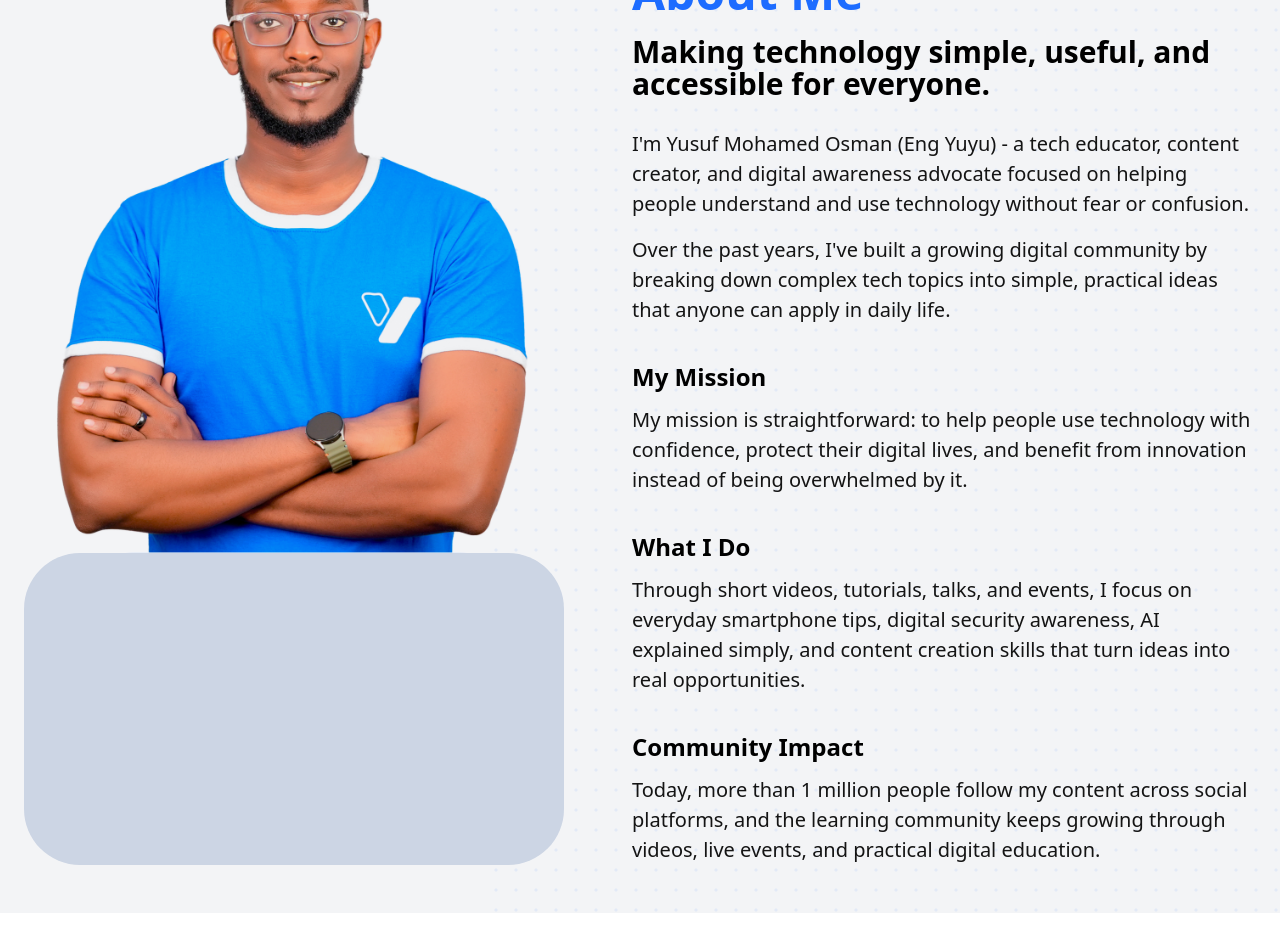
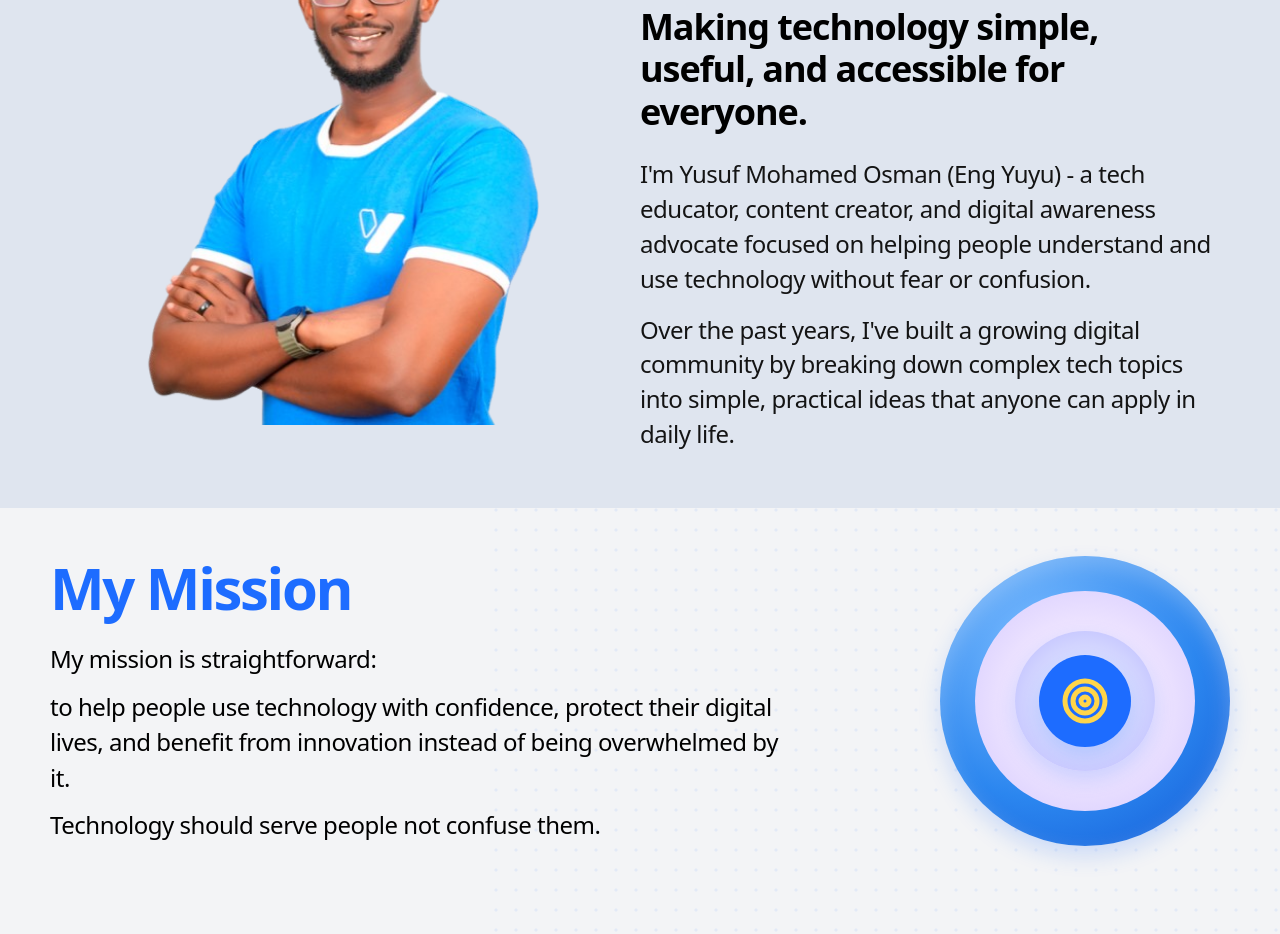
Before and after one commit to IshakAbdiazizHussen/Eng.yusuf-vision, a Next.js app: page /about in a window 1280 px wide. Shown: the part 340-1274 px from the top of the page. Before the commit the page ends 1253 px from the top, so only its background shows below. Built offline with nearby package versions, Linux system fonts and the light colour scheme.

Commit message:
adding another section and replacing the old sectio in about page

```diff
--- a/src/app/about/page.tsx
+++ b/src/app/about/page.tsx
@@ -1,72 +1,83 @@
 import Image from "next/image"
+import { Target } from "lucide-react"
 import { PageFrame } from "@/components/page-frame"
 
 export default function AboutPage() {
   return (
     <PageFrame>
-      <section className="mt-10 grid grid-cols-1 gap-10 xl:mt-24 xl:grid-cols-[560px_1fr] xl:gap-12">
-        <div className="flex h-full flex-col">
+      <section className="relative left-1/2 right-1/2 mt-2 ml-[-50vw] mr-[-50vw] w-screen bg-[#dfe5ef] px-6 py-10 sm:px-10 lg:px-16 lg:py-14">
+        <div className="mx-auto grid w-full max-w-[1400px] grid-cols-1 items-center gap-10 lg:grid-cols-[520px_1fr] lg:gap-14">
+          <div className="flex justify-center lg:justify-end">
             <Image
-            src="/engY.png"
+              src="/yuyu-removebg-preview.png"
               alt="About Eng Yuyu"
-            width={526}
-            height={628}
-            className="mx-auto h-auto w-full max-w-[540px] rounded-[28px] object-contain mix-blend-multiply dark:mix-blend-normal xl:mx-0"
+              width={900}
+              height={1200}
+              className="h-auto w-full max-w-[420px] object-contain lg:max-w-[470px]"
+              priority
             />
-          <div className="mt-0 hidden w-full max-w-[540px] flex-1 rounded-[56px] bg-[#ccd5e4] xl:block" />
           </div>
 
-        <div className="max-w-[1120px] pt-3">
-          <div className="mb-8 flex flex-wrap gap-3 sm:gap-5">
-            <span className="inline-flex h-12 items-center rounded-2xl bg-[#dfdfdf] px-6 text-[16px] font-semibold text-black sm:h-14 sm:px-10 sm:text-[20px]">
+          <div className="max-w-[760px]">
+            <div className="mb-8 flex flex-wrap gap-4">
+              <span className="inline-flex h-12 items-center rounded-full bg-white/60 px-6 text-[18px] font-semibold text-[#1d6cff]">
                 Tech Influencer
               </span>
-            <span className="inline-flex h-12 items-center rounded-2xl bg-[#dbe5f7] px-6 text-[16px] font-semibold text-[#1d6cff] sm:h-14 sm:px-10 sm:text-[20px]">
+              <span className="inline-flex h-12 items-center rounded-full bg-white/60 px-6 text-[18px] font-semibold text-[#1d6cff]">
                 Digital Creator
               </span>
             </div>
 
-          <h1 className="text-4xl font-bold leading-none text-[#1d6cff] sm:text-5xl">
+            <h1 className="text-[54px] font-bold leading-none tracking-[-0.04em] text-[#1d6cff] sm:text-[66px]">
               About Me
             </h1>
-          <h2 className="mt-5 text-2xl font-bold leading-[1.08] text-black sm:text-3xl">
+
+            <h2 className="mt-6 max-w-[760px] text-[30px] font-bold leading-[1.18] tracking-[-0.03em] text-black sm:text-[36px]">
               Making technology simple, useful, and accessible for everyone.
             </h2>
 
-          <p className="mt-7 text-lg font-light leading-[1.5] text-[#141414] sm:text-xl">
-            I&apos;m Yusuf Mohamed Osman (Eng Yuyu) - a tech educator, content creator,
-            and digital awareness advocate focused on helping people understand and use
-            technology without fear or confusion.
+            <div className="mt-6 max-w-[820px] space-y-4 text-[22px] leading-[1.45] tracking-[-0.02em] text-[#141414] sm:text-[24px]">
+              <p>
+                I&apos;m Yusuf Mohamed Osman (Eng Yuyu) - a tech educator, content
+                creator, and digital awareness advocate focused on helping
+                people understand and use technology without fear or confusion.
               </p>
+              <p>
+                Over the past years, I&apos;ve built a growing digital community by
+                breaking down complex tech topics into simple, practical ideas
+                that anyone can apply in daily life.
+              </p>
+            </div>
+          </div>
+        </div>
+      </section>
 
-          <p className="mt-4 text-lg font-light leading-[1.5] text-[#141414] sm:text-xl">
-            Over the past years, I&apos;ve built a growing digital community by breaking
-            down complex tech topics into simple, practical ideas that anyone can apply
-            in daily life.
-          </p>
-
-          <h3 className="mt-10 text-2xl font-bold leading-none text-black">My Mission</h3>
-          <p className="mt-4 text-lg font-light leading-[1.5] text-[#141414] sm:text-xl">
-            My mission is straightforward: to help people use technology with confidence,
-            protect their digital lives, and benefit from innovation instead of being
+      <section className="mx-auto mt-12 grid max-w-[1180px] grid-cols-1 items-center gap-12 px-4 pb-10 sm:px-0 lg:grid-cols-[1fr_380px]">
+        <div className="max-w-[760px]">
+          <h2 className="text-[58px] font-bold leading-none tracking-[-0.04em] text-[#1d6cff]">
+            My Mission
+          </h2>
+          <div className="mt-6 space-y-3 text-[22px] leading-[1.48] tracking-[-0.02em] text-black sm:text-[24px]">
+            <p>My mission is straightforward:</p>
+            <p>
+              to help people use technology with confidence, protect their
+              digital lives, and benefit from innovation instead of being
               overwhelmed by it.
             </p>
+            <p>Technology should serve people not confuse them.</p>
+          </div>
+        </div>
 
-          <h3 className="mt-10 text-2xl font-bold leading-none text-black">What I Do</h3>
-          <p className="mt-4 text-lg font-light leading-[1.5] text-[#141414] sm:text-xl">
-            Through short videos, tutorials, talks, and events, I focus on everyday
-            smartphone tips, digital security awareness, AI explained simply, and
-            content creation skills that turn ideas into real opportunities.
-          </p>
-
-          <h3 className="mt-10 text-2xl font-bold leading-none text-black">
-            Community Impact
-          </h3>
-          <p className="mt-4 text-lg font-light leading-[1.5] text-[#141414] sm:text-xl">
-            Today, more than 1 million people follow my content across social platforms,
-            and the learning community keeps growing through videos, live events, and
-            practical digital education.
-          </p>
+        <div className="flex justify-center lg:justify-end">
+          <div className="relative flex h-[250px] w-[250px] items-center justify-center rounded-full bg-[radial-gradient(circle_at_35%_30%,#7dbdff_0%,#2b86ef_56%,#1258d6_100%)] shadow-[inset_0_10px_22px_rgba(255,255,255,0.28),0_10px_22px_rgba(29,108,255,0.18)] sm:h-[290px] sm:w-[290px]">
+            <div className="flex h-[190px] w-[190px] items-center justify-center rounded-full bg-[radial-gradient(circle,#ffffff_0%,#efe5ff_46%,#d2c8ff_100%)] sm:h-[220px] sm:w-[220px]">
+              <div className="flex h-[120px] w-[120px] items-center justify-center rounded-full bg-[radial-gradient(circle,#ffffff_0%,#d6d9ff_50%,#b8b6ff_100%)] shadow-[0_8px_20px_rgba(29,108,255,0.18)] sm:h-[140px] sm:w-[140px]">
+                <div className="flex h-[78px] w-[78px] items-center justify-center rounded-full bg-[#1d6cff] shadow-[0_8px_18px_rgba(29,108,255,0.2)] sm:h-[92px] sm:w-[92px]">
+                  <Target className="h-10 w-10 text-[#ffd54a] sm:h-12 sm:w-12" strokeWidth={2.5} />
+                </div>
+              </div>
+            </div>
+          </div>
         </div>
       </section>
     </PageFrame>
--- a/src/app/globals.css
+++ b/src/app/globals.css
@@ -128,7 +128,7 @@
 
 @layer utilities {
   .partner-marquee {
-    animation: partner-marquee 18s linear infinite;
+    animation: partner-marquee 14s linear infinite;
     will-change: transform;
   }
 
@@ -178,6 +178,6 @@
   }
 
   to {
-    transform: translateX(calc(-50% - 1.25rem));
+    transform: translateX(calc(-50% - 1rem));
   }
 }
```
Also changed, not shown: src/app/page.tsx (+11 -40 lines). Lines whose indentation alone changed are shown as unchanged.
